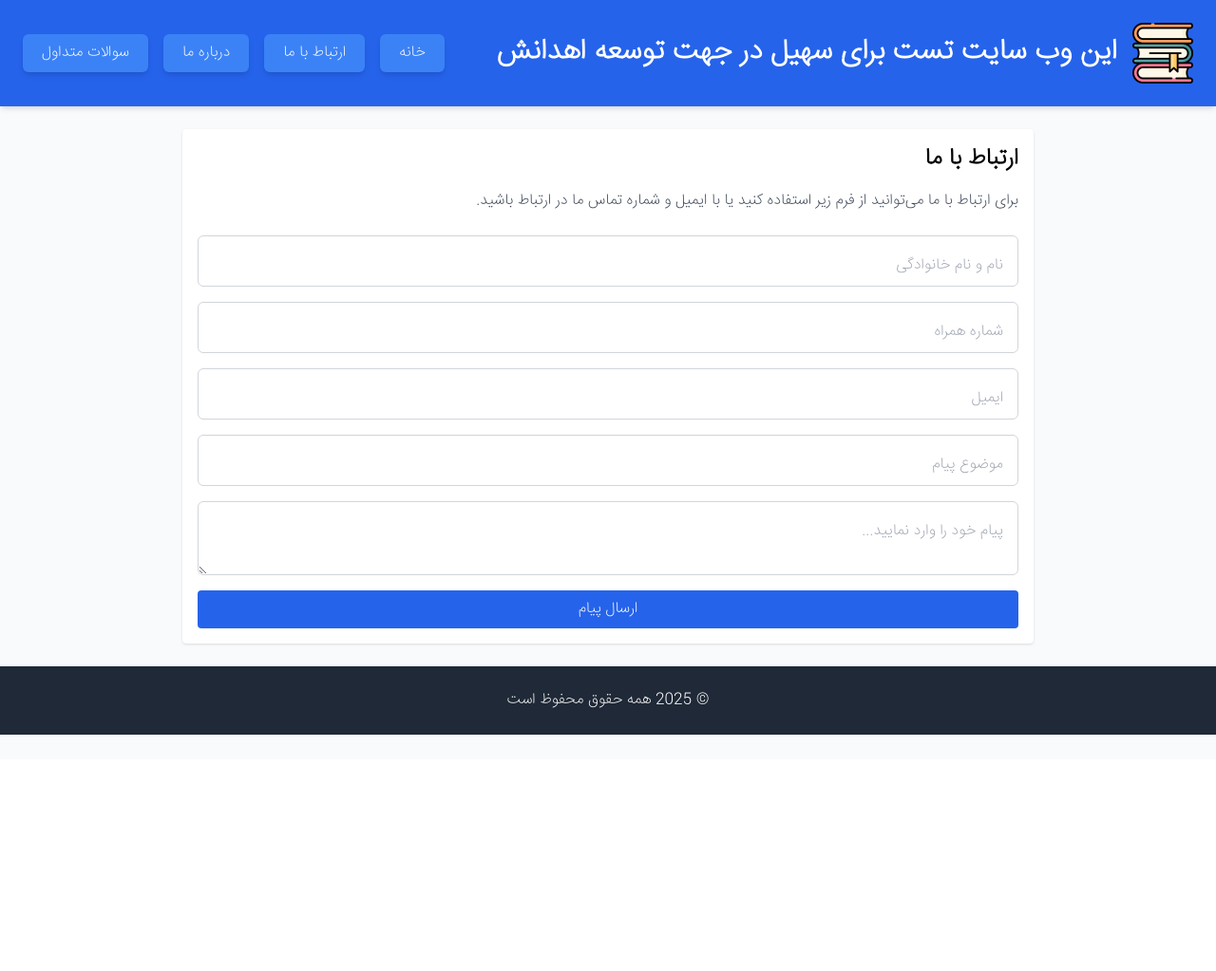
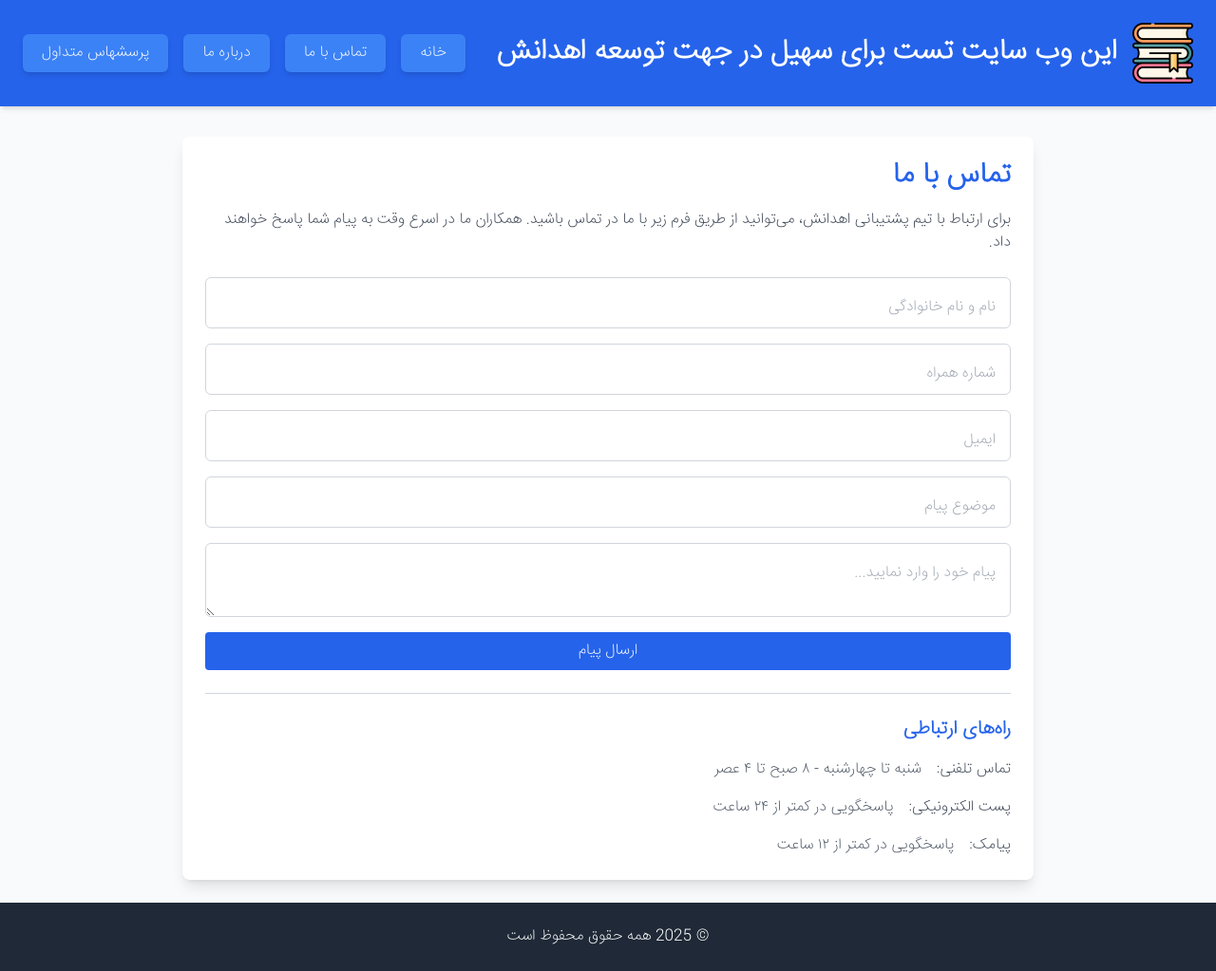
Before and after one commit to hrzjanati/librariesFroTest, a Django app: page /contact-us/ in a window 1280 px wide. Shown: the whole page at 95% size. Before the commit the page ends 774 px from the top, so only its background shows below. Run offline with Django 5.2, Linux system fonts and the light colour scheme; some libraries are stand-ins or nearby versions.

Commit message:
fix folder name and project structure

```diff
--- a/contactus/views.py
+++ b/contactus/views.py
@@ -42,4 +42,4 @@ def contact_us(request):
             </script>
         """)
 
-    return render(request, "contactus.html")
+    return render(request, "contactus/contactus.html")
--- a/main/views/home.py
+++ b/main/views/home.py
@@ -46,7 +46,7 @@ def home(request):
 
     # اگر AJAX یا HTMX هست، فقط partial برگردون
     if request.htmx:
-        return render(request, "library_list.html", context)
+        return render(request, "library/library_list.html", context)
 
     return render(request, 'index.html', context)
 
--- a/main/views/library.py
+++ b/main/views/library.py
@@ -3,4 +3,4 @@ from main.models import Library
 
 def library_detail(request, id):
     library = get_object_or_404(Library, id=id)
-    return render(request, 'library_detail.html', {'library': library})
+    return render(request, 'library/library_detail.html', {'library': library})
--- a/templates/base.html
+++ b/templates/base.html
@@ -36,7 +36,7 @@
         </a>
         <a href="{% url 'contact_us' %}"
            class="px-5 py-2 bg-blue-500 hover:bg-blue-400 rounded-md shadow-md transition text-white font-medium">
-            ارتباط با ما
+            تماس با ما
         </a>
         <a href="{% url 'about_us' %}"
            class="px-5 py-2 bg-blue-500 hover:bg-blue-400 rounded-md shadow-md transition text-white font-medium">
@@ -45,7 +45,7 @@
 
          <a href="{% url 'faq' %}"
            class="px-5 py-2 bg-blue-500 hover:bg-blue-400 rounded-md shadow-md transition text-white font-medium">
-            سوالات متداول
+            پرسشهاس متداول
         </a>
     </nav>
 
--- a/templates/contactus.html
+++ b/templates/contactus/contactus.html
@@ -1,17 +1,20 @@
 {% extends "base.html" %}
+{% load static %}
 
 {% block title %}ارتباط با ما{% endblock %}
 
 {% block body %}
-<div class="max-w-4xl mx-auto p-4 bg-white rounded shadow mt-6">
-    <h1 class="text-2xl font-bold mb-4">ارتباط با ما</h1>
+<div class="max-w-4xl mx-auto p-6 bg-white rounded-lg shadow-lg mt-8">
+
+    <h1 class="text-3xl font-bold mb-4 text-blue-600">تماس با ما</h1>
     <p class="text-gray-700 mb-6">
-        برای ارتباط با ما می‌توانید از فرم زیر استفاده کنید یا با ایمیل و شماره تماس ما در ارتباط باشید.
+        برای ارتباط با تیم پشتیبانی اهدانش، می‌توانید از طریق فرم زیر با ما در تماس باشید. همکاران ما در اسرع وقت به پیام شما پاسخ خواهند داد.
     </p>
 
     <!-- جایگاه نمایش toast -->
     <div id="toast-container"></div>
 
+    <!-- فرم تماس -->
     <form
         hx-post="{% url 'contact_us' %}"
         hx-target="#toast-container"
@@ -64,16 +67,42 @@
             ارسال پیام
         </button>
     </form>
+
+    <hr class="my-6 border-gray-300">
+
+    <!-- اطلاعات تماس -->
+    <div class="space-y-4">
+        <h2 class="text-xl font-semibold text-blue-600">راه‌های ارتباطی</h2>
+
+        <div class="flex items-start gap-4">
+            <div class="text-gray-700 font-medium">تماس تلفنی:</div>
+            <div class="text-gray-600">
+                شنبه تا چهارشنبه - ۸ صبح تا ۴ عصر
+            </div>
+        </div>
+
+        <div class="flex items-start gap-4">
+            <div class="text-gray-700 font-medium">پست الکترونیکی:</div>
+            <div class="text-gray-600">
+                پاسخگویی در کمتر از ۲۴ ساعت
+            </div>
+        </div>
+
+        <div class="flex items-start gap-4">
+            <div class="text-gray-700 font-medium">پیامک:</div>
+            <div class="text-gray-600">
+                پاسخگویی در کمتر از ۱۲ ساعت
+            </div>
+        </div>
+    </div>
+
 </div>
-
 {% endblock %}
 
 {% block scripts %}
 <script>
 document.body.addEventListener('htmx:afterSwap', function(evt) {
-    // چک می‌کنیم که target ما toast-container باشد
     if(evt.detail.target.id === 'toast-container'){
-        // 2 ثانیه بعد toast را مخفی و فرم را reset
         setTimeout(() => {
             evt.detail.target.innerHTML = '';
             const form = document.querySelector('form[hx-post]');
--- a/templates/index.html
+++ b/templates/index.html
@@ -90,7 +90,7 @@
             </form>
         <!-- لیست کتابخانه‌ها -->
         <div id="librariesContainer">
-            {% include "library_list.html" %}
+            {% include "library/library_list.html" %}
         </div>
 
     </main>
```
Also changed, not shown: templates/library/library_detail.html (renamed from templates/library_detail.html), templates/library/library_list.html (renamed from templates/library_list.html).
